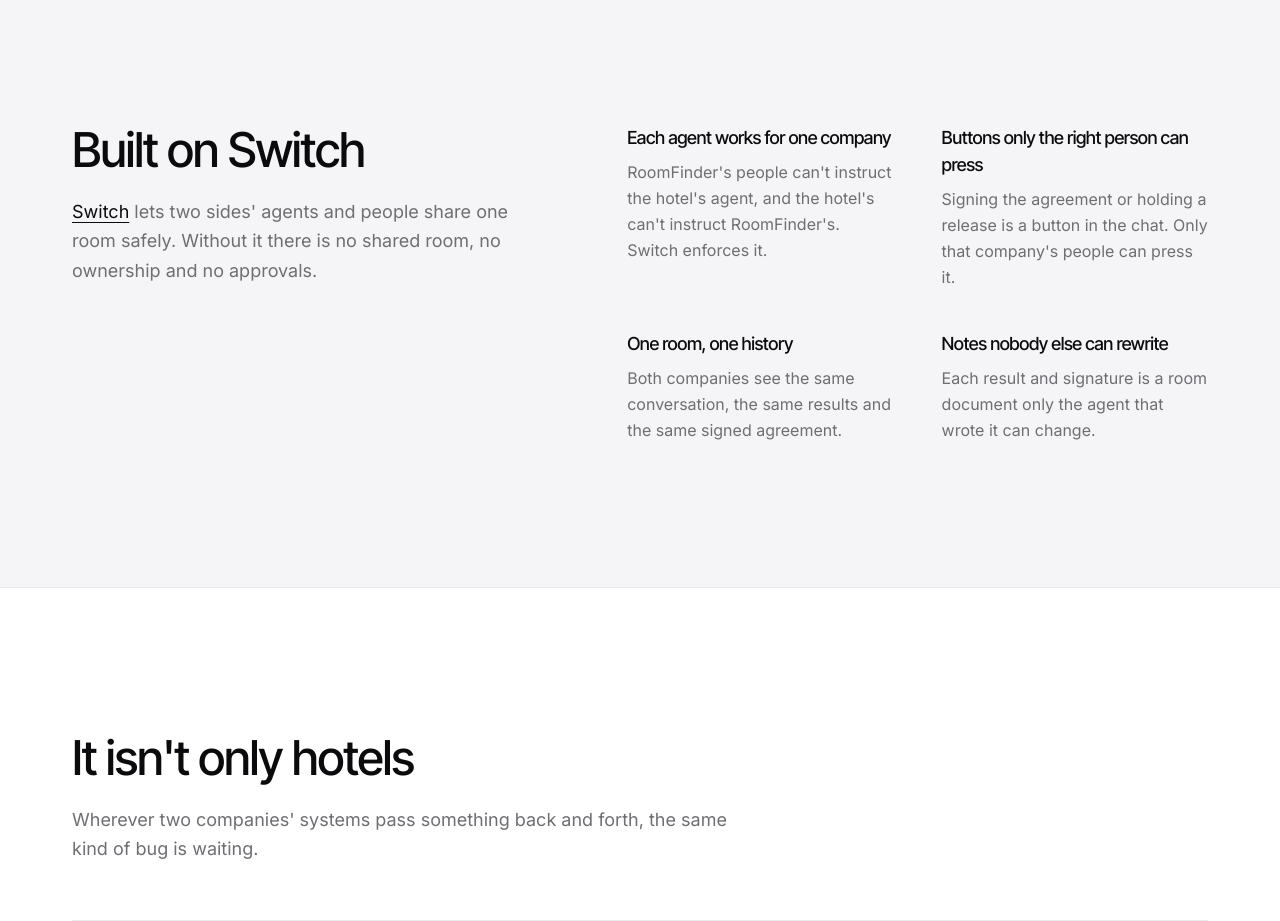
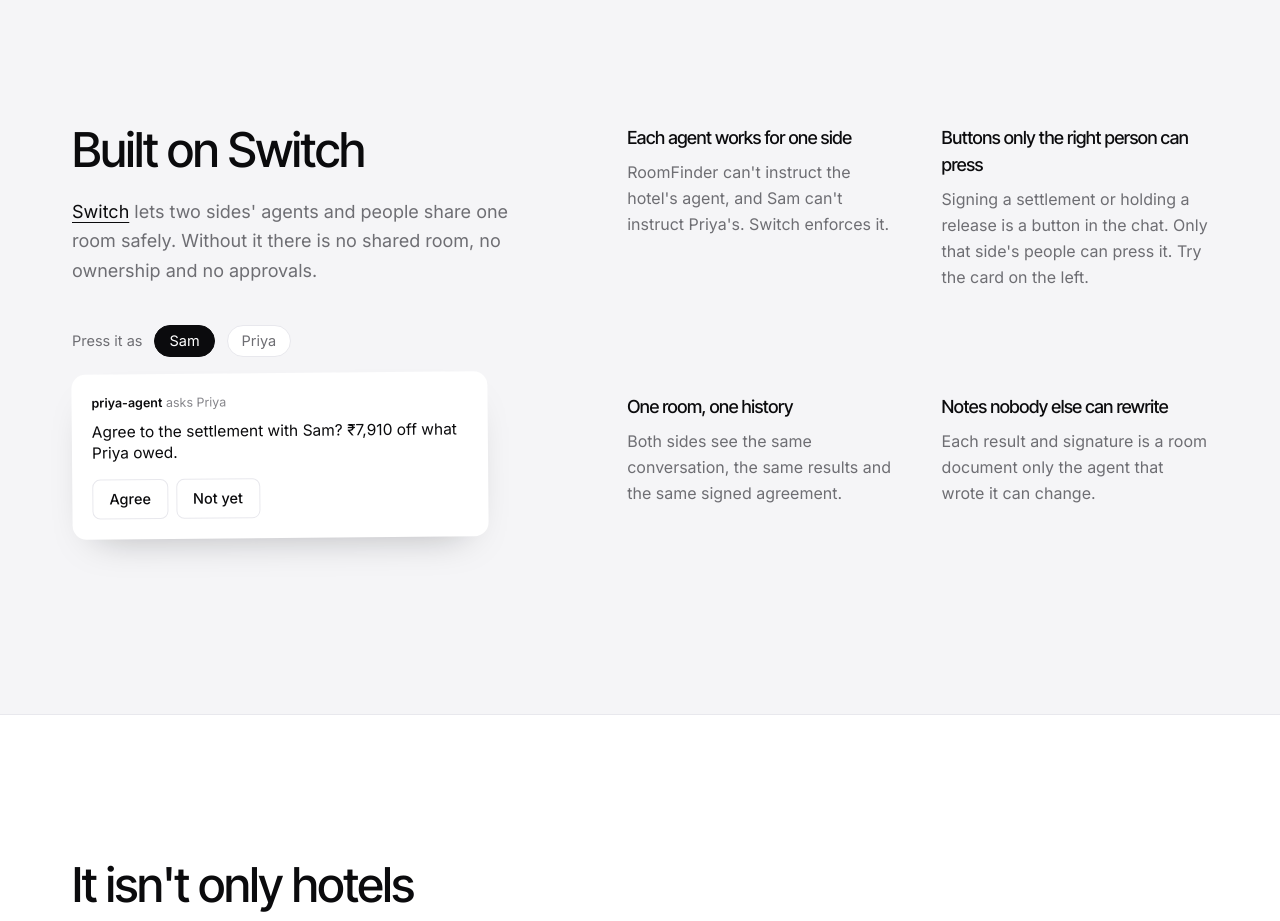
Before and after one commit to Malaydewangan09/handshake, a Next.js app in the folder web/: page / in a window 1280 px wide. Shown: the part 3840-4761 px from the top of the page. Built offline with nearby package versions, Linux system fonts and the light colour scheme.

Commit message:
feat(web): let visitors try pressing Priya's card as Sam

```diff
--- a/web/app/page.tsx
+++ b/web/app/page.tsx
@@ -1,15 +1,16 @@
 import { ArrowRight, GithubLogo, Handshake, Play } from "@phosphor-icons/react/dist/ssr";
 import { Demo } from "@/components/demo";
 import { Stepper } from "@/components/stepper";
+import { TryTheCard } from "@/components/try-the-card";
 import { HeroArgument } from "@/components/hero-argument";
 import { REPO_URL, SWITCH_URL } from "@/components/links";
 
 const wrap = "mx-auto max-w-[1200px] px-5 md:px-8";
 
 const SWITCH = [
-  ["Each agent works for one company", "RoomFinder's people can't instruct the hotel's agent, and the hotel's can't instruct RoomFinder's. Switch enforces it."],
-  ["Buttons only the right person can press", "Signing the agreement or holding a release is a button in the chat. Only that company's people can press it."],
-  ["One room, one history", "Both companies see the same conversation, the same results and the same signed agreement."],
+  ["Each agent works for one side", "RoomFinder can't instruct the hotel's agent, and Sam can't instruct Priya's. Switch enforces it."],
+  ["Buttons only the right person can press", "Signing a settlement or holding a release is a button in the chat. Only that side's people can press it. Try the card on the left."],
+  ["One room, one history", "Both sides see the same conversation, the same results and the same signed agreement."],
   ["Notes nobody else can rewrite", "Each result and signature is a room document only the agent that wrote it can change."],
 ];
 
@@ -164,6 +165,7 @@ export default function Page() {
 
         <section className="bg-wash py-28 md:py-36">
           <div className={`${wrap} grid grid-cols-1 gap-14 lg:grid-cols-[0.9fr_1.1fr] lg:gap-20`}>
+            <div>
             <Heading
               sub={
                 <>
@@ -174,6 +176,8 @@ export default function Page() {
             >
               Built on Switch
             </Heading>
+            <TryTheCard />
+            </div>
             <dl className="grid grid-cols-1 gap-x-12 gap-y-10 sm:grid-cols-2">
               {SWITCH.map(([t, d]) => (
                 <div key={t}>
--- /dev/null
+++ b/web/components/try-the-card.tsx
@@ -0,0 +1,80 @@
+"use client";
+
+import { motion, useReducedMotion } from "motion/react";
+import { useState } from "react";
+
+// Mirrors the real run: Sam pressed Agree on Priya's card, Switch refused it and the card stayed open.
+type Who = "Sam" | "Priya";
+type State = { kind: "open" } | { kind: "refused" } | { kind: "signed"; answer: string };
+
+export function TryTheCard() {
+  const [who, setWho] = useState<Who>("Sam");
+  const [state, setState] = useState<State>({ kind: "open" });
+  const [shakes, setShakes] = useState(0);
+  const reduce = useReducedMotion();
+
+  const press = (answer: string) => {
+    if (state.kind === "signed") return;
+    if (who === "Sam") {
+      setState({ kind: "refused" });
+      setShakes((n) => n + 1);
+    } else setState({ kind: "signed", answer });
+  };
+
+  return (
+    <div className="mt-10">
+      <div className="flex items-center gap-3 text-[14.5px]">
+        <span className="text-soft">Press it as</span>
+        {(["Sam", "Priya"] as Who[]).map((w) => (
+          <button
+            key={w}
+            onClick={() => setWho(w)}
+            aria-pressed={who === w}
+            className={`rounded-full border px-3.5 py-1 transition ${who === w ? "border-ink bg-ink text-white" : "border-line bg-white text-soft hover:text-ink"}`}
+          >
+            {w}
+          </button>
+        ))}
+      </div>
+
+      <motion.div
+        key={shakes}
+        animate={reduce || shakes === 0 ? undefined : { x: [0, -9, 8, -5, 3, 0] }}
+        transition={{ duration: 0.4 }}
+        className="mt-4 max-w-[26rem] -rotate-[0.5deg] rounded-[14px] bg-white p-5 shadow-[0_18px_40px_-24px_rgba(11,14,20,0.35)]"
+      >
+        <p className="text-[12.5px] text-grey">
+          <span className="font-semibold text-ink">priya-agent</span> asks Priya
+        </p>
+        <p className="mt-2 text-[15.5px] leading-snug">Agree to the settlement with Sam? ₹7,910 off what Priya owed.</p>
+        {state.kind === "signed" ? (
+          <p className="mt-4 text-[14.5px] font-medium text-green">{state.answer === "Agree" ? "Agreed by Priya. Her signature is in the room." : "Not yet. Nothing was agreed."}</p>
+        ) : (
+          <div className="mt-4 flex gap-2">
+            {["Agree", "Not yet"].map((a) => (
+              <button
+                key={a}
+                onClick={() => press(a)}
+                className="rounded-[8px] border border-line px-4 py-2 text-[14.5px] font-medium transition hover:border-ink/30 active:scale-[0.97]"
+              >
+                {a}
+              </button>
+            ))}
+          </div>
+        )}
+        {state.kind === "refused" && (
+          <p className="mt-3 text-[13.5px] text-red">Switch turned Sam&apos;s press away. Only Priya can answer her own card.</p>
+        )}
+      </motion.div>
+
+      <p className="mt-3 h-5 text-[13.5px] text-grey">
+        {state.kind === "refused" && who === "Sam" && "Now switch to Priya and try again."}
+        {state.kind === "signed" && (
+          <button onClick={() => { setState({ kind: "open" }); setWho("Sam"); }} className="underline underline-offset-4 hover:text-ink">
+            Start over
+          </button>
+        )}
+      </p>
+    </div>
+  );
+}
```
